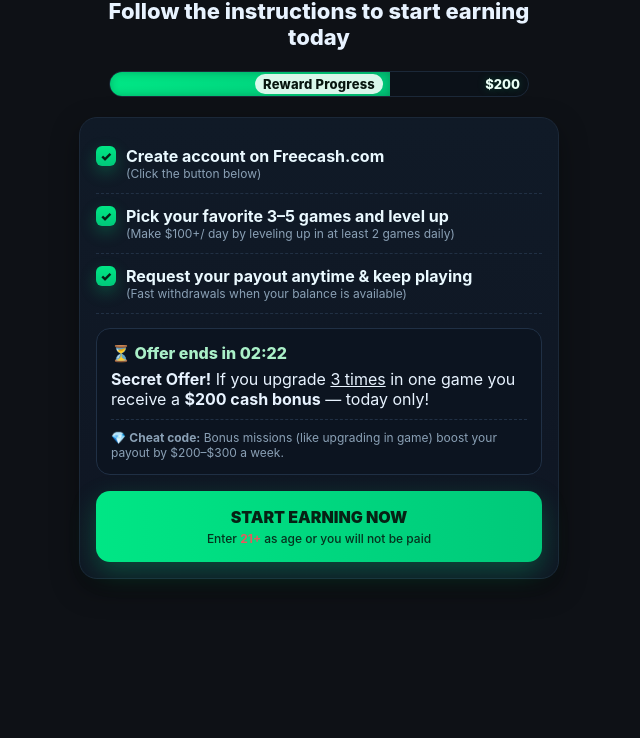
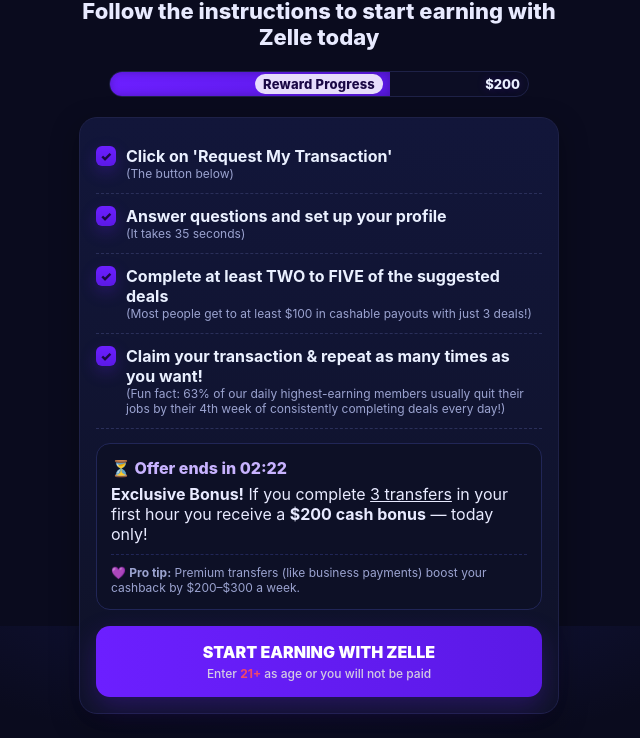
Before and after one commit to TKT007/zelle-cloned, a plain HTML site: page index.html in a window 1280 px wide. Shown: the part 174-912 px from the top of the page, without its empty margins (321-961 px from the left). Before the commit the page ends 800 px from the top, so only its background shows below. Drawn offline with Linux system fonts and the light colour scheme.

Commit message:
Update index.html

```diff
--- a/index.html
+++ b/index.html
@@ -1,22 +1,21 @@
-
 <!DOCTYPE html>
 <html lang="en">
 <head>
 <meta charset="utf-8" />
 <meta name="viewport" content="width=device-width,initial-scale=1" />
-<title>Quick Start</title>
+<title>Quick Start - Zelle Rewards</title>
 <style>
-  /* ===== Freecash-style palette ===== */
+  /* ===== Zelle-style palette ===== */
   :root{
-    --bg:#0e1116;         /* deep slate */
-    --panel:#101620;      /* header/panel */
-    --card:#0f1623;       /* cards */
-    --line:#1b2838;       /* borders */
-    --text:#e8f3ff;       /* primary text */
-    --muted:#8aa0b5;      /* secondary text */
-    --brand:#00e685;      /* neon green */
-    --brand2:#00c97a;     /* deeper green for gradients */
-    --brandGlow: rgba(0,230,133,.25);
+    --bg:#0a0b1e;         /* deep purple */
+    --panel:#10132a;      /* header/panel */
+    --card:#0f1228;       /* cards */
+    --line:#1e2147;       /* borders */
+    --text:#e8eaff;       /* primary text */
+    --muted:#9ba3d0;      /* secondary text */
+    --brand:#6c1fff;      /* Zelle purple */
+    --brand2:#5b19e6;     /* deeper purple for gradients */
+    --brandGlow: rgba(108,31,255,.25);
   }
 
 .cta-sub {
@@ -24,7 +23,7 @@
   font-size:12px;
   font-weight:500;
   margin-top:4px;
-  color:#062114; /* darker text to contrast on neon button */
+  color:#e0e0e0; /* lighter white for subtitle */
   opacity:.9;
 }
 .cta-sub .red {
@@ -32,11 +31,10 @@
   font-weight:700;
 }
 
-
   *{box-sizing:border-box}
   html,body{margin:0;height:100%}
   body{
-    background: radial-gradient(900px 380px at 50% -10%, #0f1a22 0%, #0e1116 55%), #0e1116;
+    background: radial-gradient(900px 380px at 50% -10%, #141644 0%, #0a0b1e 55%), #0a0b1e;
     color:var(--text);
     font-family: Inter, system-ui, -apple-system, Segoe UI, Roboto, Arial, sans-serif;
     overflow-x:hidden;
@@ -66,7 +64,7 @@
 
   /* Progress */
   .progress{
-    height:26px;background:#0b1118;border:1px solid var(--line);
+    height:26px;background:#0c0d24;border:1px solid var(--line);
     border-radius:999px;overflow:hidden;margin:0 auto 20px;max-width:420px;position:relative;
   }
   .fill{
@@ -77,48 +75,48 @@
   }
   .progress-text{
     position:absolute;top:50%;left:50%;transform:translate(-50%,-50%);
-    font-size:13px;font-weight:800;color:#07150f; /* dark-on-green look */
+    font-size:13px;font-weight:800;color:#1a0845; /* dark-on-purple look */
     background:rgba(255,255,255,.85);
     border-radius:10px;padding:2px 8px;letter-spacing:.2px;
   }
   .goal{
     position:absolute;right:8px;top:50%;transform:translateY(-50%);
-    font-size:13px;font-weight:800;color:#eafff6;
+    font-size:13px;font-weight:800;color:#eaf0ff;
     text-shadow:0 0 10px var(--brandGlow);
   }
 
   /* Card */
   .card{
-    background:linear-gradient(180deg,#101a27 0%, #0f1623 100%);
+    background:linear-gradient(180deg,#12163a 0%, #0f1228 100%);
     border:1px solid var(--line);
     border-radius:18px;padding:16px;text-align:left;margin-top:20px;
     box-shadow:0 10px 28px rgba(0,0,0,.35);
   }
   .li{
-    display:flex;gap:10px;padding:12px 0;border-bottom:1px dashed #213044;align-items:flex-start;
+    display:flex;gap:10px;padding:12px 0;border-bottom:1px dashed #2a2f5a;align-items:flex-start;
   }
   .li:last-child{border-bottom:0}
   .check{
     display:inline-flex;align-items:center;justify-content:center;width:20px;height:20px;
     border-radius:6px;background:linear-gradient(180deg,var(--brand),var(--brand2));
-    font-size:13px;font-weight:900;color:#042015;flex-shrink:0;
+    font-size:13px;font-weight:900;color:#1a0845;flex-shrink:0;
     box-shadow:0 6px 16px var(--brandGlow);
   }
-  .li b{display:block;color:#eaf9ff}
+  .li b{display:block;color:#eaf0ff}
   .muted{color:var(--muted);font-size:12px}
 
   /* Offer block */
   .offer{
-    background:#0c1420;border:1px solid #203045;border-radius:14px;padding:14px;margin-top:14px;text-align:left
+    background:#0d1026;border:1px solid #212657;border-radius:14px;padding:14px;margin-top:14px;text-align:left
   }
-  .timer{font-weight:800;color:#aaf0c8;margin-bottom:6px}
-  .divider{border-top:1px dashed #203045;margin:10px 0}
+  .timer{font-weight:800;color:#c8b3ff;margin-bottom:6px}
+  .divider{border-top:1px dashed #212657;margin:10px 0}
 
   /* CTA */
   .cta{
     display:block;text-align:center;
     background:linear-gradient(90deg,var(--brand),var(--brand2));
-    color:#062114;font-weight:900;border-radius:14px;padding:16px;margin-top:16px;font-size:16px;
+    color:#ffffff;font-weight:900;border-radius:14px;padding:16px;margin-top:16px;font-size:16px;
     text-decoration:none;
     box-shadow:0 10px 26px var(--brandGlow);
   }
@@ -131,11 +129,11 @@
     width:92%;max-width:420px;z-index:9999;pointer-events:none
   }
   .notif{
-    background:#0d141f;border:1px solid #1f2d40;border-radius:10px;
+    background:#0e1129;border:1px solid #1f2450;border-radius:10px;
     padding:10px 12px;font-size:13px;display:flex;align-items:center;gap:10px;
     box-shadow:0 6px 18px rgba(0,0,0,.45);
     opacity:0;transform:translateY(-30px);transition:all .45s ease;
-    color:#e8f3ff; /* readable on dark */
+    color:#e8eaff; /* readable on dark */
   }
   .notif.show{opacity:1;transform:translateY(0)}
   .notif .earned{font-weight:800;color:var(--brand)}
@@ -152,10 +150,10 @@
 
   <div class="wrap">
     <!-- Logo -->
-    <img class="logo" src="https://i.imgur.com/d4rEH4U.png" alt="Logo" />
+    <img class="logo" src="https://play-lh.googleusercontent.com/F4U2pL8z-Ic5FzCfe1xVXMWRvff6oEBIzDsyGRc4mE3bIUPiCfhuXXXvTOfcpVglKqs=w240-h480-rw" alt="Zelle Logo" />
 
     <!-- Headline -->
-    <div class="headline">Follow the instructions to start earning today</div>
+    <div class="headline">Follow the instructions to start earning with Zelle today</div>
 
     <!-- Progress -->
     <div class="progress">
@@ -169,43 +167,50 @@
       <div class="li">
         <span class="check">✓</span>
         <div>
-          <b>Create account on Freecash.com</b>
-          <div class="muted">(Click the button below)</div>
+          <b>Click on 'Request My Transaction'</b>
+          <div class="muted">(The button below)</div>
         </div>
       </div>
       <div class="li">
         <span class="check">✓</span>
         <div>
-          <b>Pick your favorite 3–5 games and level up</b>
-          <div class="muted">(Make $100+/ day by leveling up in at least 2 games daily)</div>
+          <b>Answer questions and set up your profile</b>
+          <div class="muted">(It takes 35 seconds)</div>
         </div>
       </div>
       <div class="li">
         <span class="check">✓</span>
         <div>
-          <b>Request your payout anytime & keep playing</b>
-          <div class="muted">(Fast withdrawals when your balance is available)</div>
+          <b>Complete at least TWO to FIVE of the suggested deals</b>
+          <div class="muted">(Most people get to at least $100 in cashable payouts with just 3 deals!)</div>
+        </div>
+      </div>
+      <div class="li">
+        <span class="check">✓</span>
+        <div>
+          <b>Claim your transaction & repeat as many times as you want!</b>
+          <div class="muted">(Fun fact: 63% of our daily highest-earning members usually quit their jobs by their 4th week of consistently completing deals every day!)</div>
         </div>
       </div>
 
       <!-- Offer -->
       <div class="offer">
         <div class="timer">⏳ Offer ends in <span id="countdown">02:27</span></div>
-        <div><b>Secret Offer!</b> If you upgrade <u>3 times</u> in one game you receive a <b>$200 cash bonus</b> — today only!</div>
+        <div><b>Exclusive Bonus!</b> If you complete <u>3 transfers</u> in your first hour you receive a <b>$200 cash bonus</b> — today only!</div>
         <div class="divider"></div>
-        <div class="muted">💎 <b>Cheat code:</b> Bonus missions (like upgrading in game) boost your payout by $200–$300 a week.</div>
+        <div class="muted">💜 <b>Pro tip:</b> Premium transfers (like business payments) boost your cashback by $200–$300 a week.</div>
       </div>
 
    <!-- CTA -->
 <a id="cta" class="cta" href="CTA_URL">
-  START EARNING NOW
+  START EARNING WITH ZELLE
   <div class="cta-sub">Enter <span class="red">21+</span> as age or you will not be paid</div>
 </a>
 
 
 <script>
-  // Replace with your deep link
-  const CTA_URL = "https://rewarrdsgiant.com/aff_c?offer_id=2593&aff_id=62111&source=9453";
+  // Replace with your Zelle affiliate link
+  const CTA_URL = "https://zelle-rewards.com/aff_c?offer_id=2593&aff_id=62111&source=9453";
   document.getElementById("cta").href = CTA_URL;
 
   // Animate progress bar to ~67%
@@ -229,11 +234,11 @@
 
   // Pop-down notifications (visible ~5s, new every 5–7s)
   const notifications = [
-    "Mia just reached level 15 in Bingo Blitz and <span class='earned'>earned $59</span> · 22 minutes ago",
-    "Aaron just reached level 8 in Monopoly Go and <span class='earned'>earned $48</span> · 13 minutes ago",
-    "Dennis just bought an upgrade in Dice Dreams and <span class='earned'>earned $89</span> · 17 minutes ago",
-    "Sarah just reached level 2 in Grab Toy and <span class='earned'>earned $13</span> · 32 minutes ago",
-    "Michael just bought an upgrade in Bingo Blitz and <span class='earned'>earned $64</span> · 24 minutes ago"
+    "Emma just completed a $500 transfer and <span class='earned'>earned $67</span> · 18 minutes ago",
+    "Carlos just finished 3 transfers and <span class='earned'>earned $52</span> · 11 minutes ago",
+    "Jessica just claimed cashback rewards and <span class='earned'>earned $94</span> · 25 minutes ago",
+    "Ryan just completed business transfer and <span class='earned'>earned $38</span> · 14 minutes ago",
+    "Maria just reached daily transfer goal and <span class='earned'>earned $71</span> · 29 minutes ago"
   ];
 
   let notifIndex = 0;
```
